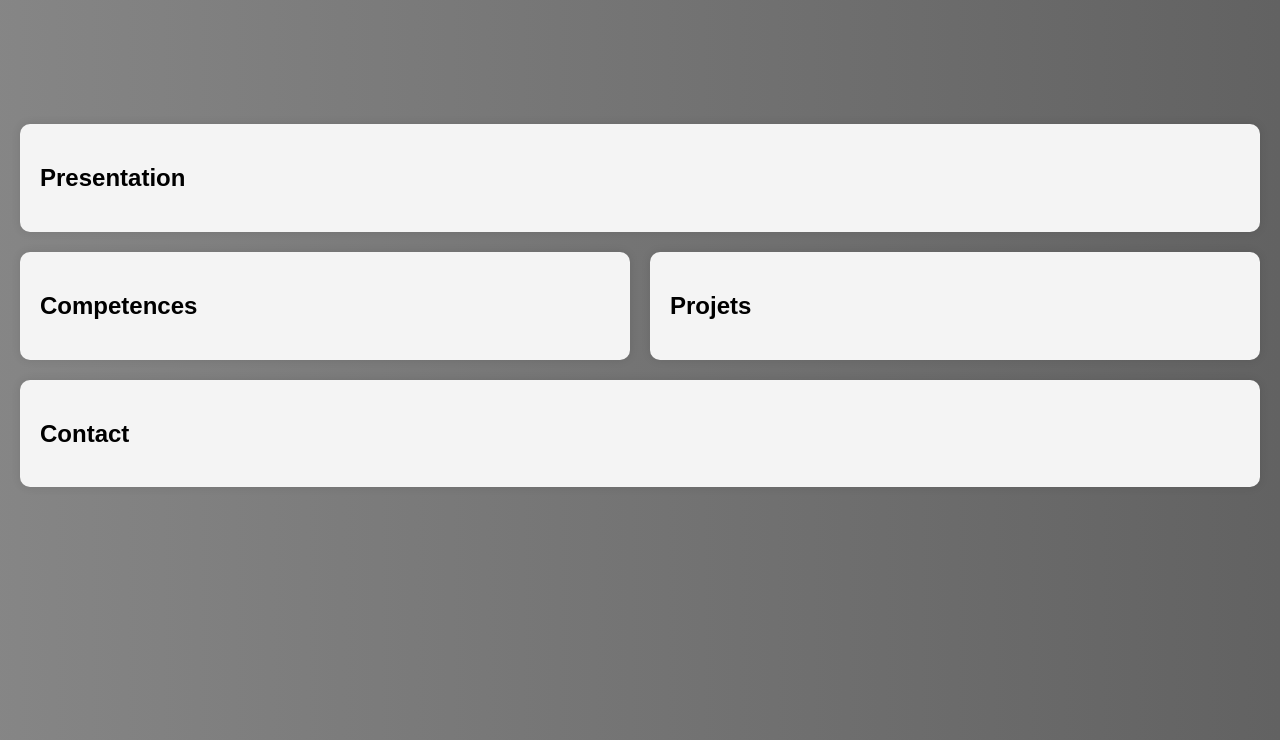
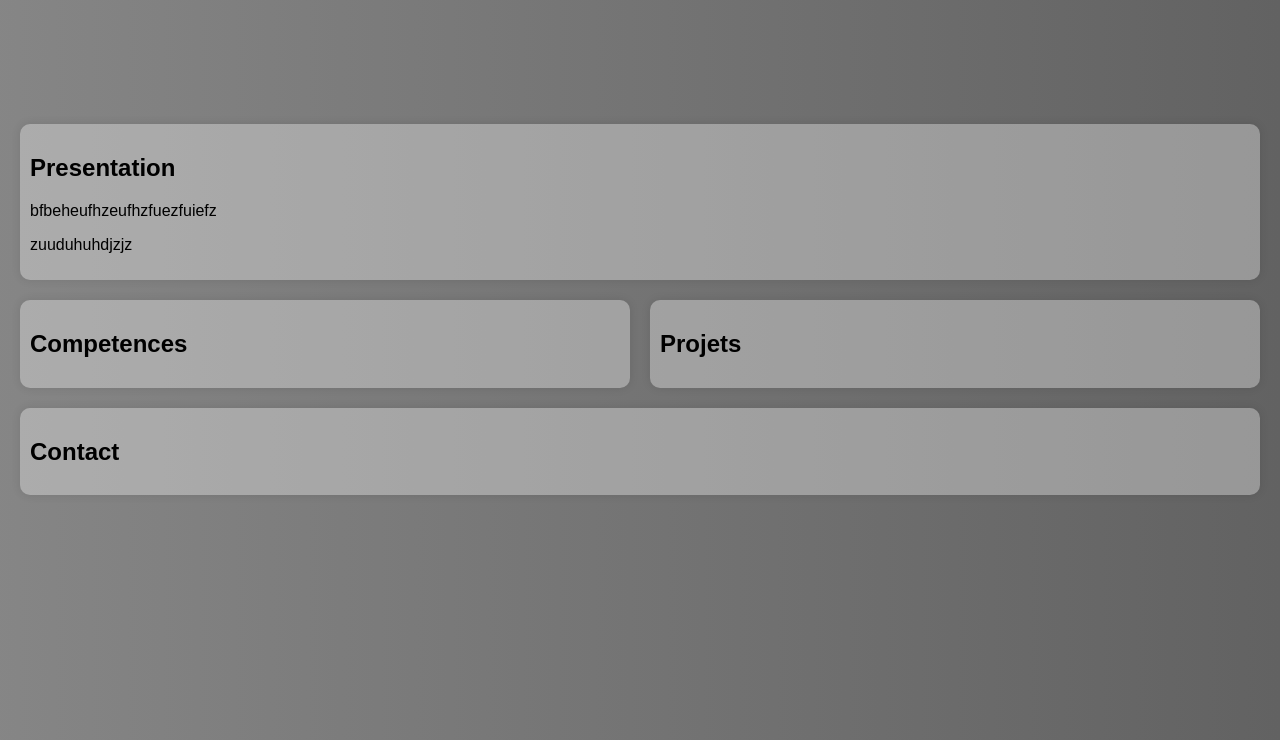
Before and after one commit to rserrano-root/PortFolio, a plain HTML site: page index.html in a window 1280 px wide. Shown: the part 100-840 px from the top of the page. Drawn offline with Linux system fonts and the light colour scheme.

Commit message:
légère modif des grid

```diff
--- a/index.html
+++ b/index.html
@@ -27,6 +27,8 @@
 <div id="container">
     <div class="div1">
         <h2>Presentation</h2>
+        <p> bfbeheufhzeufhzfuezfuiefz</p>
+        <p> zuuduhuhdjzjz</p>
     </div>
     <div class="div2">
         <h2>Competences</h2>
--- a/style.css
+++ b/style.css
@@ -54,15 +54,21 @@ body {
 }
 
 .div1 , .div2, .div3, .div4 {
-
     backdrop-filter: blur(10%);
     background: rgba(255, 255, 255, 0.3);
     background-color: #f4f4f4;
-    padding: 20px;
+    padding: 10px;
     border-radius: 10px;
     box-shadow: 0 0 10px rgba(0, 0, 0, 0.1);
+    background-color: rgba(230, 230, 230, 0.4);
 }
 
 .div1 {
     margin-top: 10%;
 }
+
+a:hover {
+    color: #000000;
+    transform: scale(1.2);
+    transition: all 0.3s ease;
+}
```
